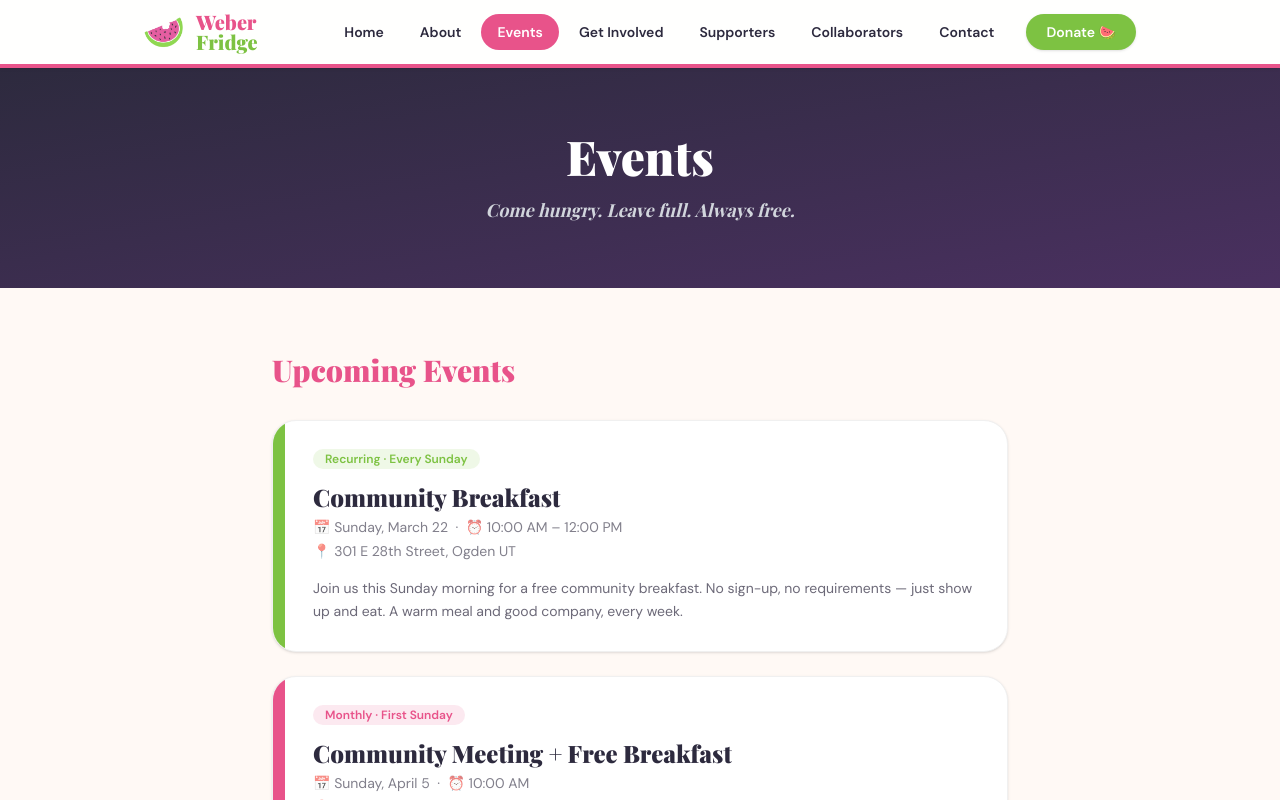
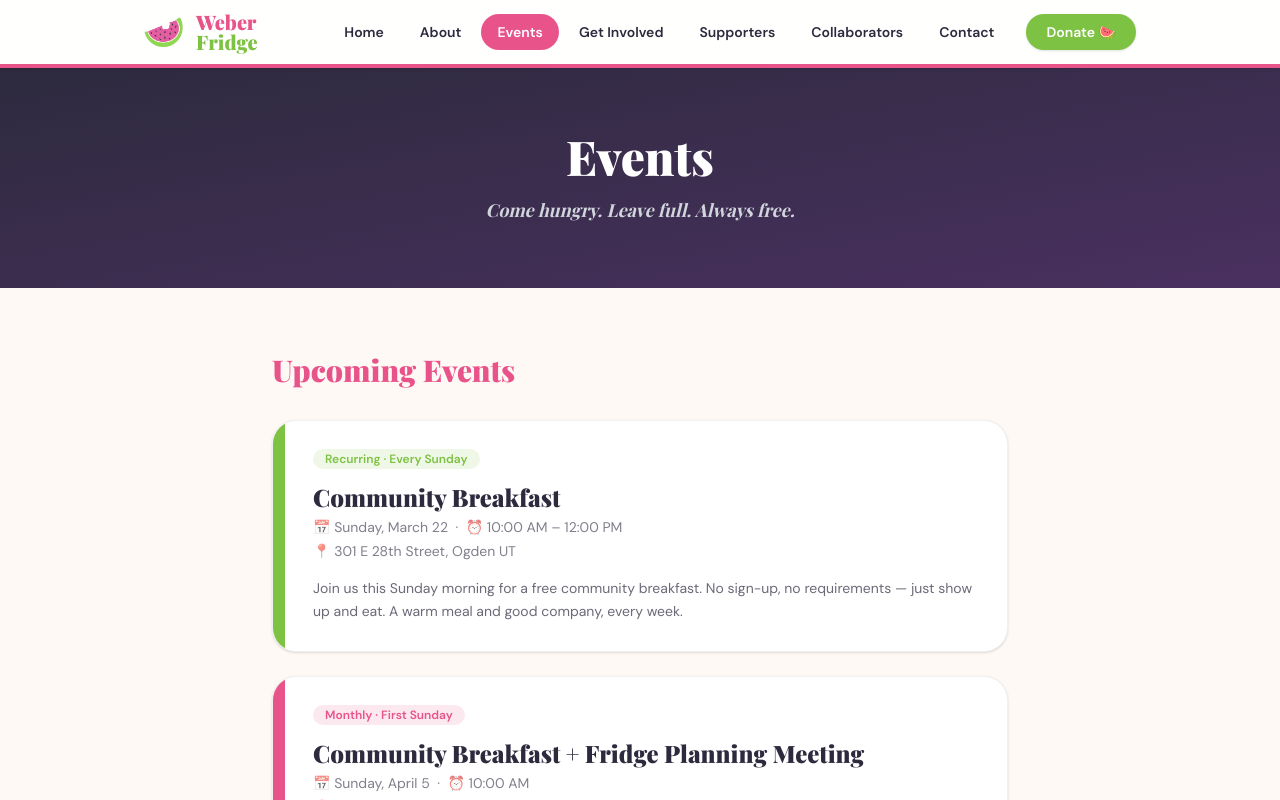
Before and after one commit to tylergleave/weberfridge, a SvelteKit app: page /events in a window 1280 px wide. Shown: the top 800 px of the page. Built offline with nearby package versions, Linux system fonts and the light colour scheme; a web font is replaced by a local one.

Commit message:
Change card title

```diff
--- a/src/routes/events/+page.svelte
+++ b/src/routes/events/+page.svelte
@@ -63,7 +63,7 @@
       color: '#7DC242',
     },
     ...(!sameDay && nextFirstSunday ? [{
-      title: 'Community Meeting + Free Breakfast',
+      title: 'Community Breakfast + Fridge Planning Meeting',
       date: formatDate(nextFirstSunday),
       time: '10:00 AM',
       location: '301 E 28th Street, Ogden UT',
```
